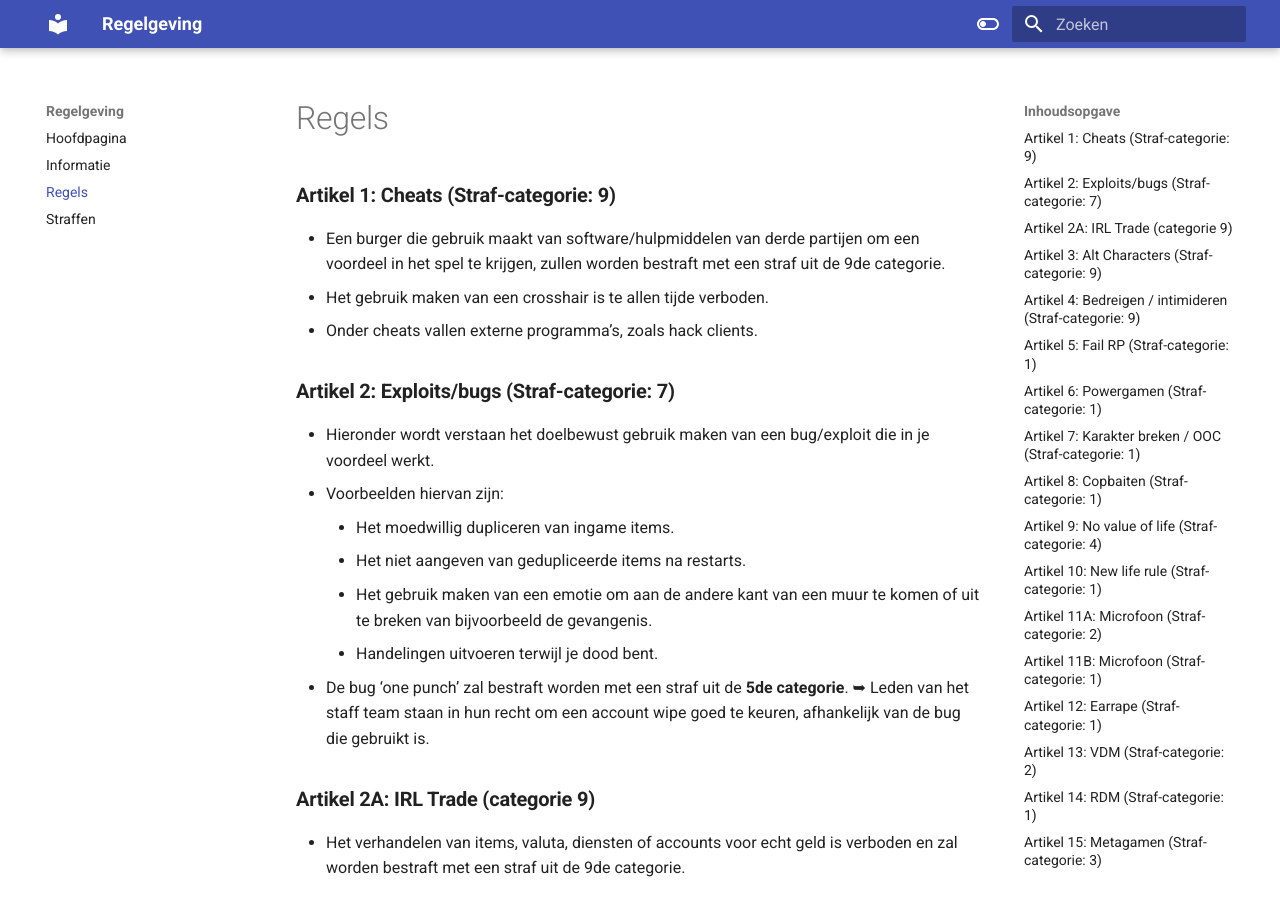
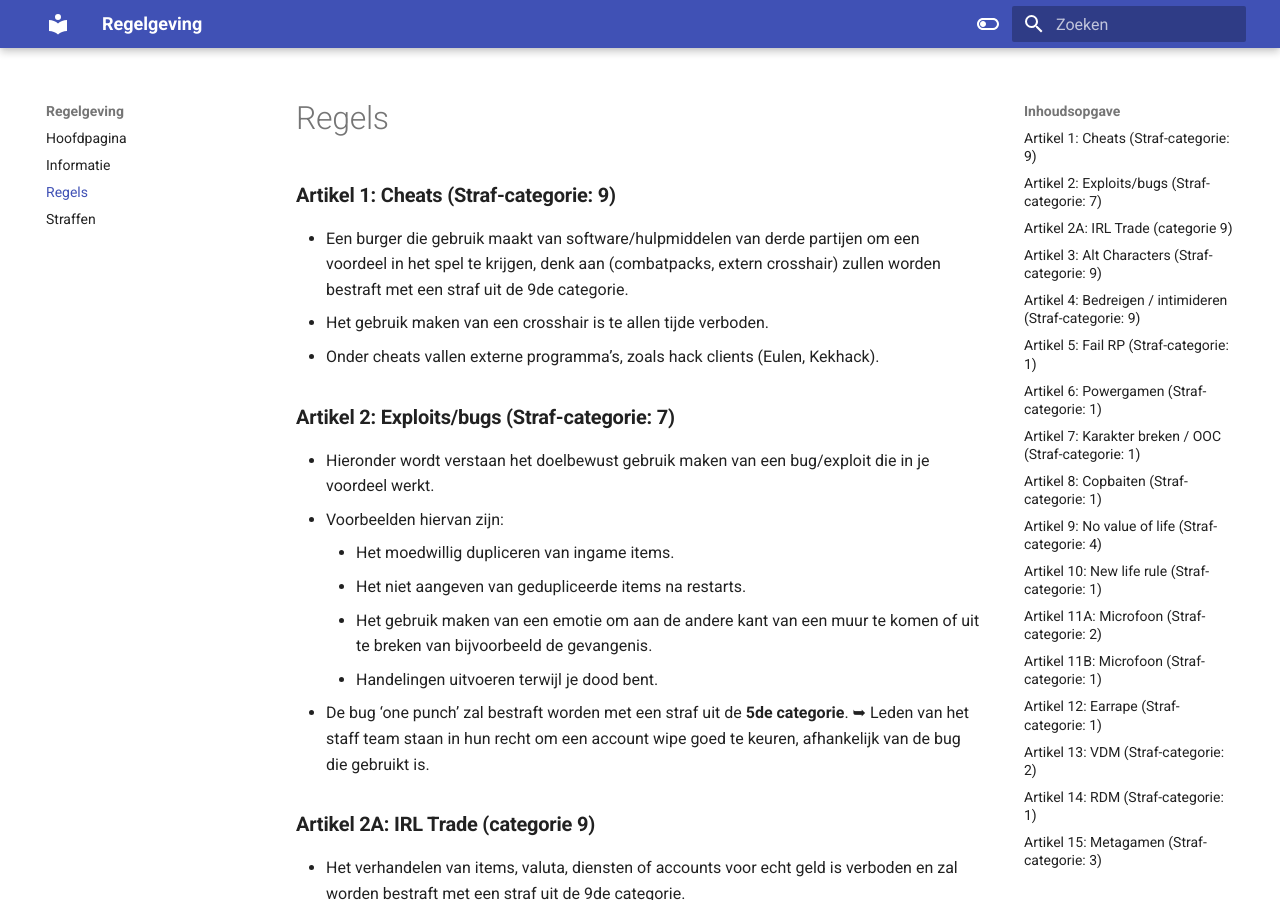
Before and after one commit to ZuiderVeenRP/apv, an MkDocs documentation site: the page built from docs/algemeen.md, in a window 1280 px wide and 900 px high. Built offline with MkDocs 1.6.1 and Material for MkDocs 9.7.7, drawn with Linux system fonts in a browser that asks for light colours; comment, search, counter and statistics services are not loaded.

Commit message:
Artikel 1: Cheats
Toegevoegd wat er verstaan word onder hulpmiddelen van derde partijen en welke programma's eventueel onder hack cliënts kunnen vallen.

```diff
--- a/docs/algemeen.md
+++ b/docs/algemeen.md
@@ -1,9 +1,9 @@
 # Regels
 
 ### **Artikel 1: Cheats (Straf-categorie: 9)**
-   - Een burger die gebruik maakt van software/hulpmiddelen van derde partijen om een voordeel in het spel te krijgen, zullen worden bestraft met een straf uit de 9de categorie.
+   - Een burger die gebruik maakt van software/hulpmiddelen van derde partijen om een voordeel in het spel te krijgen, denk aan (combatpacks, extern crosshair) zullen worden bestraft met een straf uit de 9de categorie.
    - Het gebruik maken van een crosshair is te allen tijde verboden.
-   - Onder cheats vallen externe programma’s, zoals hack clients.
+   - Onder cheats vallen externe programma’s, zoals hack clients (Eulen, Kekhack).
 
 ### **Artikel 2: Exploits/bugs (Straf-categorie: 7)**
    - Hieronder wordt verstaan het doelbewust gebruik maken van een bug/exploit die in je voordeel werkt.
```
